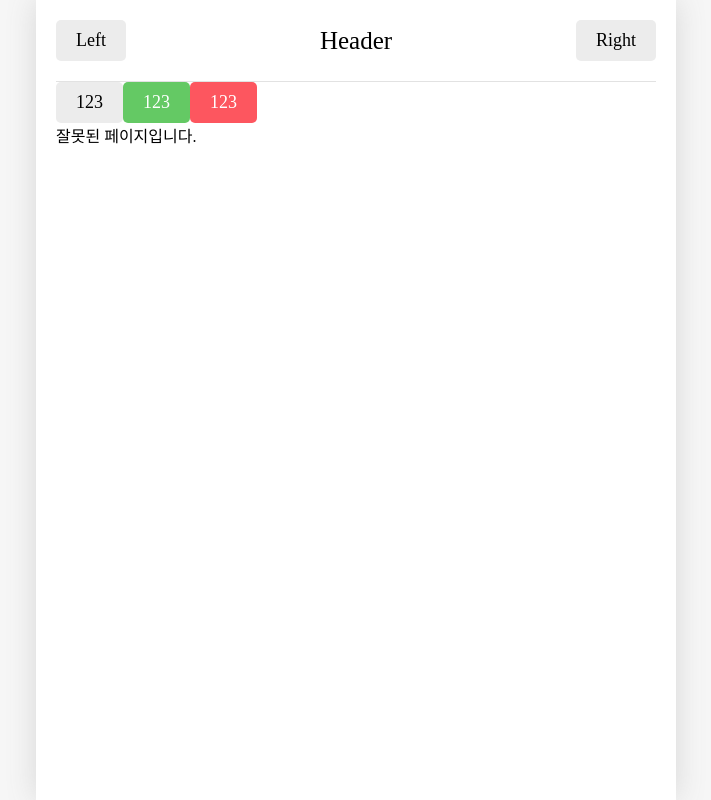
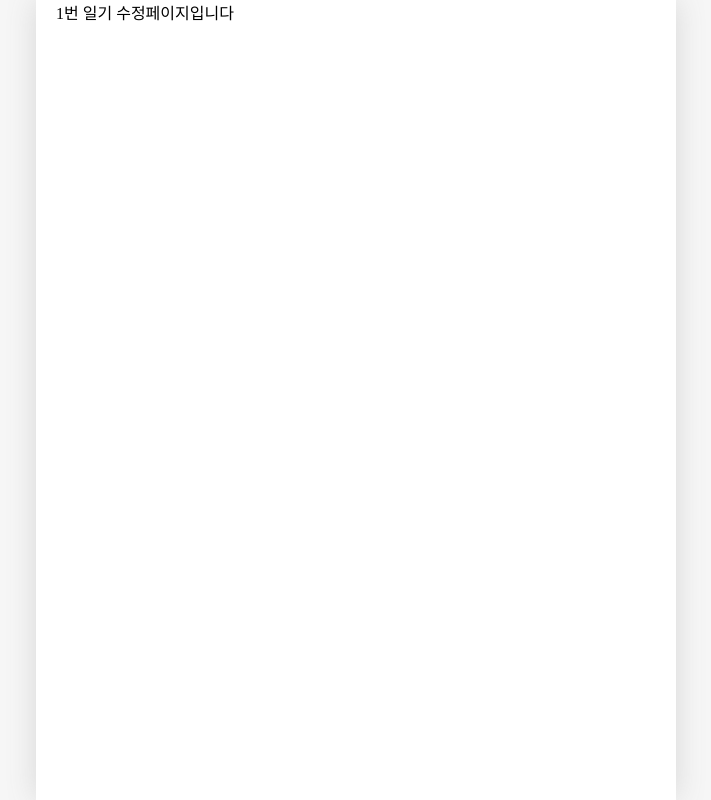
Before and after one commit to subin114/onebite-react, a React (Vite) app in the folder section12/: page /edit/1 in a window 1280 px wide. Shown: the whole page, without its empty margins (284-995 px from the left). Built offline with nearby package versions, Linux system fonts and the light colour scheme; a web font is replaced by a local one.

Commit message:
일기 관리 기능 구현 1

```diff
--- a/section12/src/App.jsx
+++ b/section12/src/App.jsx
@@ -1,59 +1,40 @@
 import "./App.scss";
-import { Routes, Route, Link, useNavigate } from "react-router-dom";
+import { useReducer } from "react";
+import { Routes, Route } from "react-router-dom";
 import Home from "./pages/Home";
 import Diary from "./pages/Diary";
 import New from "./pages/New";
+import Edit from "./pages/Edit";
 import Notfound from "./pages/Notfound";
-import Button from "./components/Button";
-import Header from "./components/Header";
 
-import { getEmotionImage } from "./util/get-emotion-image";
+const mockData = [
+  {
+    id: 1,
+    createdDate: new Date().getTime(),
+    emotionId: 1,
+    content: "1번 일기 내용",
+  },
+  {
+    id: 2,
+    createdDate: new Date().getTime(),
+    emotionId: 2,
+    content: "2번 일기 내용",
+  },
+];
 
-// 1. "/" : 모든 일기를 조회하는 Home 페이지
-// 2. "/new" : 새로운 일기를 작성하는 New 페이지
-// 3. "/diary" : 일기를 상세히 조회하는 Diary 페이지
+function reducer(state, action) {
+  return state;
+}
+
 function App() {
-  const nav = useNavigate();
-
-  const onClickButton = () => {
-    nav("/new");
-  };
-
+  const [data, dispatch] = useReducer(reducer, mockData);
   return (
     <>
-      <Header
-        title={"Header"}
-        leftChild={<Button text={"Left"} />}
-        rightChild={<Button text={"Right"} />}
-      />
-
-      <Button
-        text={"123"}
-        onClick={() => {
-          console.log("DEFAULT 버튼 클릭!");
-        }}
-      />
-
-      <Button
-        text={"123"}
-        type={"POSITIVE"}
-        onClick={() => {
-          console.log("POSITIVE 버튼 클릭!");
-        }}
-      />
-
-      <Button
-        text={"123"}
-        type={"NEGATIVE"}
-        onClick={() => {
-          console.log("NEGATIVE 버튼 클릭!");
-        }}
-      />
-
       <Routes>
         <Route path="/" element={<Home />} />
         <Route path="/new" element={<New />} />
         <Route path="/diary/:id" element={<Diary />} />
+        <Route path="/edit/:id" element={<Edit />} />
         <Route path="*" element={<Notfound />} />
       </Routes>
     </>
--- /dev/null
+++ b/section12/src/pages/Edit.jsx
@@ -0,0 +1,8 @@
+import { useParams } from "react-router-dom";
+
+const Edit = () => {
+  const params = useParams();
+  return <div>{params.id}번 일기 수정페이지입니다</div>;
+};
+
+export default Edit;
```
